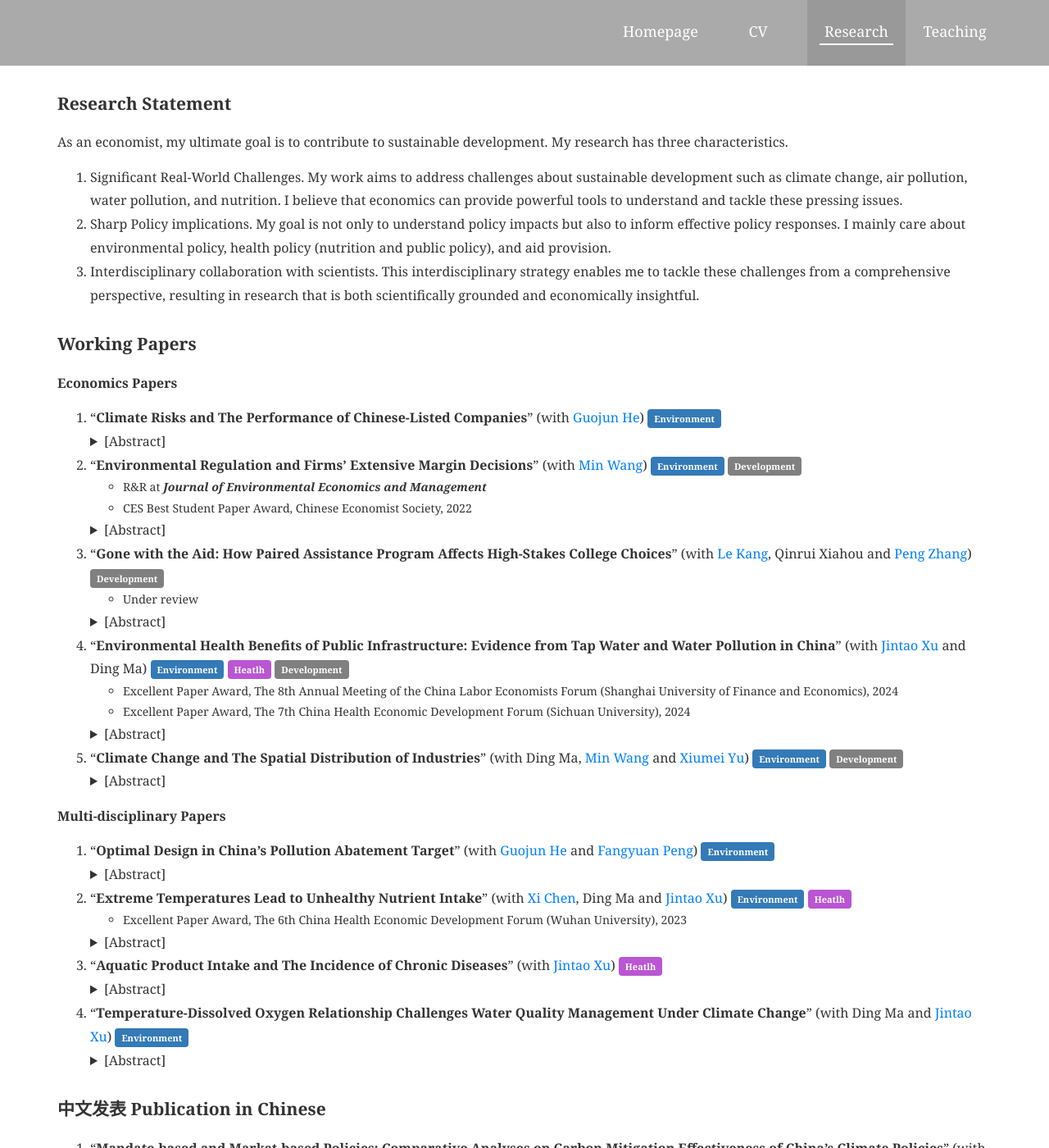
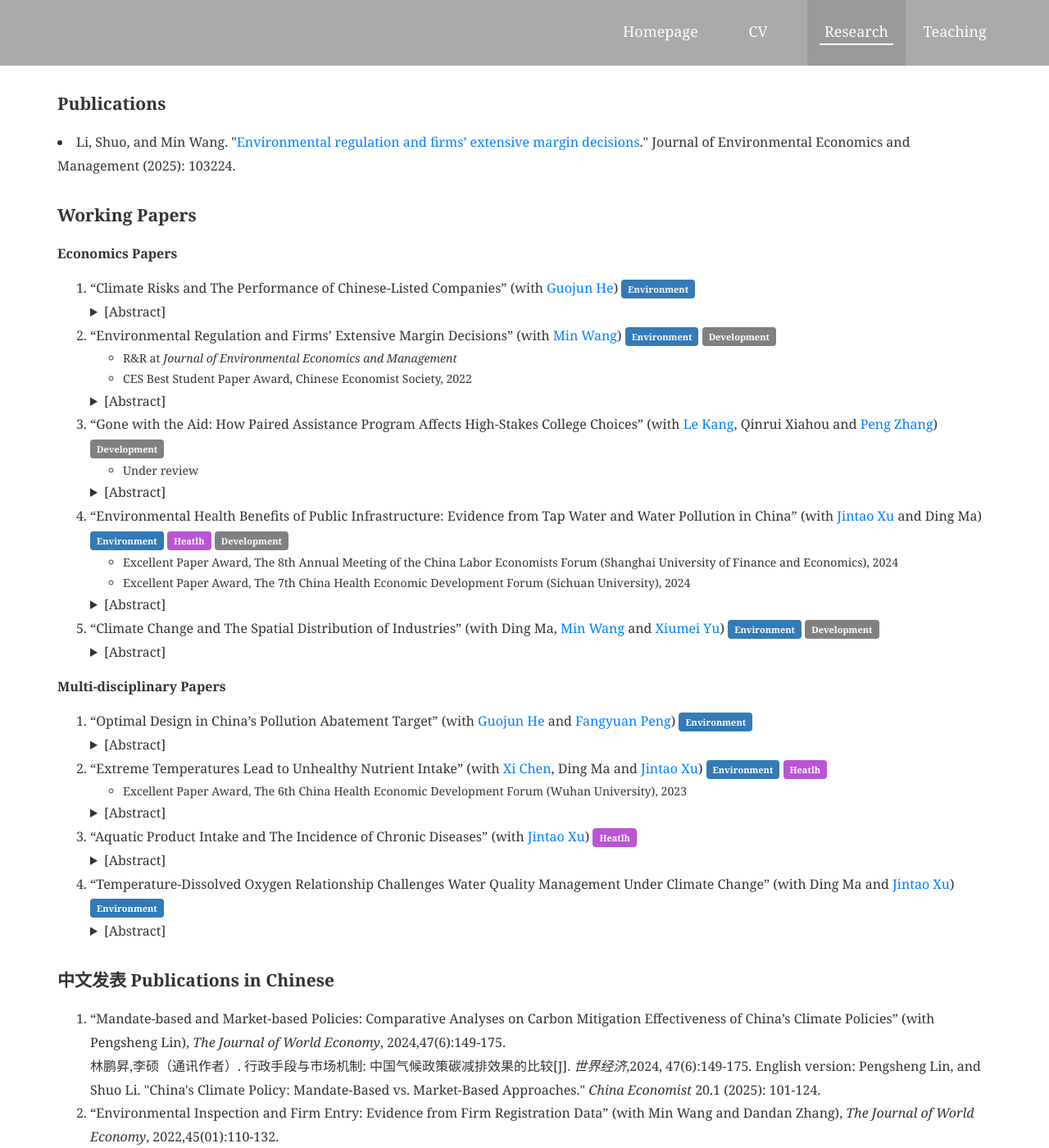
Before and after one commit to shuoliecon/shuoliecon.github.io, a Jekyll site: the page built from pages/_research/index.md, in a window 1280 px wide and 1400 px high. Shown: the whole window at 82% size. Built offline with Jekyll 4.4.1, drawn with Linux system fonts in a browser that asks for light colours; some of the changed text lies outside the part shown.

Commit message:
Update index.md

```diff
--- a/pages/_research/index.md
+++ b/pages/_research/index.md
@@ -4,42 +4,38 @@ title: Research
 no_heading: true
 ---
 
-## Research Statement
-As an economist, my ultimate goal is to contribute to sustainable development. My research has three characteristics.
 
-1. Significant Real-World Challenges. My work aims to address challenges about sustainable development such as climate change, air pollution, water pollution, and nutrition. I believe that economics can provide powerful tools to understand and tackle these pressing issues.
+## Publications
 
-2. Sharp Policy implications. My goal is not only to understand policy impacts but also to inform effective policy responses. I mainly care about environmental policy, health policy (nutrition and public policy), and aid provision.
-
-3. Interdisciplinary collaboration with scientists. This interdisciplinary strategy enables me to tackle these challenges from a comprehensive perspective, resulting in research that is both scientifically grounded and economically insightful.
+<li> Li, Shuo, and Min Wang. "<a href="(https://www.sciencedirect.com/science/article/pii/S0095069625001081)/">Environmental regulation and firms’ extensive margin decisions</a>." Journal of Environmental Economics and Management (2025): 103224.</li>
 
 ## Working Papers
 
 #### Economics Papers
 
 <ol>
-<li> “<b>Climate Risks and The Performance of Chinese-Listed Companies</b>” (with <a href="https://www.guojunhe.com/">Guojun He</a>) <span class="label label-a">Environment</span></li>
+<li> “Climate Risks and The Performance of Chinese-Listed Companies” (with <a href="https://www.guojunhe.com/">Guojun He</a>) <span class="label label-a">Environment</span></li>
 <span class="glyphicon glyphicon-star" aria-hidden="true"></span> <details><summary>[Abstract]</summary>This paper investigates the impact of physical climate risks on the performance of publicly listed companies in China over nearly two decades. We collect comprehensive climate risk data from multiple sources, including extreme high and low temperatures, droughts, floods, and typhoons, and incorporate various forms of physical climate risks into our analysis. Employing a two-way fixed effects model for company-by-year panel data, we analyze the effects of these risks on company profitability, measured by Return on Assets (ROA). Our findings indicate that the exposure of subsidiaries to climate risks has a significantly negative impact on profitability, while the exposure of headquarters is inconsequential. We also examine the adaptation strategies employed by companies in response to climate risks and find that aggregate-level adaptation outperforms firm-specific counterparts in China. The paper further investigates the stock market’s reaction to physical climate risks and reveals that the stock market has scarcely accounted for the impacts of these risks in comparison to the measure of accounting profitability. Our study contributes to the climate finance literature by providing evidence of the effects of physical climate risks on company performance in China and highlighting the importance of considering subsidiaries’ climate risks and adaptation strategies.</details>
 
 
-<li>“<b>Environmental Regulation and Firms’ Extensive Margin Decisions</b>” (with <a href="https://en.nsd.pku.edu.cn/faculty/fulltime/w/240007.htm">Min Wang</a>) <span class="label label-a">Environment</span> <span class="label label-f">Development</span></li>
-<ul><li>R&R at <b><i>Journal of Environmental Economics and Management</i></b></li></ul>
+<li>“Environmental Regulation and Firms’ Extensive Margin Decisions” (with <a href="https://en.nsd.pku.edu.cn/faculty/fulltime/w/240007.htm">Min Wang</a>) <span class="label label-a">Environment</span> <span class="label label-f">Development</span></li>
+<ul><li>R&R at <i>Journal of Environmental Economics and Management</i></li></ul>
 <ul><li>CES Best Student Paper Award, Chinese Economist Society, 2022</li></ul>
 <details><summary>[Abstract]</summary>The paper explores the impacts of environmental regulation on Chinese firms’ extensive margin decisions and consequent changes in the market structure of regulated industries. Although environmental regulation deters firm entry and increases firm exit, it asymmetrically targets entrants more than incumbents. Through the market selection mechanism, large and private entrants are less inclined to enter the market in response to regulation, while small incumbents are more likely to exit. We finally examine whether incumbents in regulated cities adjust their inter-city investments to non-regulated cities and find no significant results, alleviating concerns regarding the regulation’s spatial spillover effects.</details>
 
 
-<li>“<b>Gone with the Aid: How Paired Assistance Program Affects High-Stakes College Choices</b>” (with <a href="https://sites.google.com/view/lekang/home">Le Kang</a>, Qinrui Xiahou and <a href="https://pengzhang.weebly.com">Peng Zhang</a>) <span class="label label-f">Development</span></li>
+<li>“Gone with the Aid: How Paired Assistance Program Affects High-Stakes College Choices” (with <a href="https://sites.google.com/view/lekang/home">Le Kang</a>, Qinrui Xiahou and <a href="https://pengzhang.weebly.com">Peng Zhang</a>) <span class="label label-f">Development</span></li>
 <ul><li>Under review</li></ul>
 <details><summary>[Abstract]</summary>As the world contends with persistent poverty and losses from natural disasters, the provision of aid becomes increasingly vital. However, the empirical examination of the mutual benefits of aid is complicated due to endogeneity concerns. This paper provides a novel perspective on the unintended consequences of aid by exploring a post-earthquake reconstruction program in China. Leveraging the quasi-random pair assignment, we find a 40% increase in students from aided counties choosing universities in donor provinces, with stronger responses from high-achieving and engineering students. Besides, attending universities in donor provinces can increase students’ likelihood of migrating to these provinces and lifetime earnings by 26.43%. This paper underscores the potential benefits of aid for both providers and recipients: providers can attract skilled individuals and garner affinity from aided regions, and recipients can experience lifelong benefits.</details>
 
 
-<li>“<b>Environmental Health Benefits of Public Infrastructure: Evidence from Tap Water and Water Pollution in China</b>” (with <a href="https://en.nsd.pku.edu.cn/faculty/fulltime/x/239550.htm">Jintao Xu</a> and Ding Ma) <span class="label label-a">Environment</span> <span class="label label-e">Heatlh</span> <span class="label label-f">Development</span></li>
+<li>“Environmental Health Benefits of Public Infrastructure: Evidence from Tap Water and Water Pollution in China” (with <a href="https://en.nsd.pku.edu.cn/faculty/fulltime/x/239550.htm">Jintao Xu</a> and Ding Ma) <span class="label label-a">Environment</span> <span class="label label-e">Heatlh</span> <span class="label label-f">Development</span></li>
 <ul><li>Excellent Paper Award, The 8th Annual Meeting of the China Labor Economists Forum (Shanghai University of Finance and Economics), 2024</li></ul>
 <ul><li>Excellent Paper Award, The 7th China Health Economic Development Forum (Sichuan University), 2024</li></ul>
 <details><summary>[Abstract]</summary>Based on data from the China Health and Nutrition Survey and Surface Water Quality Weekly Report, we estimate the effects of water pollution, tap water, and their interaction on individual health status. Using the panel IV regression method, we find that water pollution significantly increases the morbidity rate, while ignoring the different levels of pollution exposure caused by the use of tap water may lead to a serious underestimate of the impact of water pollution. Regression results show that tap water can offset about 60% of the negative health effects of water pollution, and the non-offsetting part may come from pollutants that cannot be eliminated by treatment processes in waterworks. Further analysis finds that the long-term health benefits of tap water are one order of magnitude higher than the short-term health benefits, suggesting that sustained water quality improvement has a long-term impact on health. Finally, comparing the disease cost and the total health cost caused by water pollution, we find that nearly 2/3 of the health cost can be attributed to the disease cost. As one of the most important infrastructure investments, the adoption of tap water greatly eliminates the negative impact of water pollution on the health of Chinese residents. This has important general implications for low-income countries with a low proportion of tap water supply.</details>
 
 
-<li>“<b>Climate Change and The Spatial Distribution of Industries</b>” (with Ding Ma, <a href="https://en.nsd.pku.edu.cn/faculty/fulltime/w/240007.htm">Min Wang</a> and <a href="https://csxy.zuel.edu.cn/2019/1104/c7501a227525/page.htm">Xiumei Yu</a>)
+<li>“Climate Change and The Spatial Distribution of Industries” (with Ding Ma, <a href="https://en.nsd.pku.edu.cn/faculty/fulltime/w/240007.htm">Min Wang</a> and <a href="https://csxy.zuel.edu.cn/2019/1104/c7501a227525/page.htm">Xiumei Yu</a>)
 <span class="label label-a">Environment</span> <span class="label label-f">Development</span></li>
 <details><summary>[Abstract]</summary>This paper explores the impacts of long-term temperature changes on the spatial distribution of industries, focusing on temperature effects on firm entry and exit. Using the information on all firms registered in China, we find a robust inverted U-shaped relationship between temperature change and firm entry and a significant relationship between high temperature and firm exit. This result indicates that extreme cold or hot temperatures reduce firm entry and increase firm exit. The effects are more significant for large firms and differ across sectors. In response to extreme temperatures, firms may migrate across regions through inter-regional equity investments to create new firms. The long-run projection shows that climate change may significantly reshape the spatial distribution of industries.</details>
 </ol>
@@ -47,38 +43,38 @@ As an economist, my ultimate goal is to contribute to sustainable development. M
 #### Multi-disciplinary Papers
 
 <ol>
-<li>“<b>Optimal Design in China’s Pollution Abatement Target</b>” (with <a href="https://www.guojunhe.com/">Guojun He</a> and <a href="https://www.fangyuanpeng.com/home">Fangyuan Peng</a>) <span class="label label-a">Environment</span> </li>
+<li>“Optimal Design in China’s Pollution Abatement Target” (with <a href="https://www.guojunhe.com/">Guojun He</a> and <a href="https://www.fangyuanpeng.com/home">Fangyuan Peng</a>) <span class="label label-a">Environment</span> </li>
 <details><summary>[Abstract]</summary>Addressing air pollution is a critical challenge. Traditional air pollution regulations chiefly focus on areas with the highest pollution levels. However, the regions with the most significant pollution levels may not always be the primary contributors to nationwide pollution due to the long-distance transport of air pollutants. This paper uses high-frequency backward trajectory data to examine the spillover effects of PM2.5 pollution in China from 2015 to 2023. The city-pair regression demonstrates a statistically significant positive association between the pollution levels in source and destination cities. Notably, the geographic distribution of air pollution spillover impact substantially diverges from the pattern of PM2.5 concentration, highlighting a discrepancy between local air pollution levels and their national contributions. This study further shows that China’s past city-level PM2.5 reduction targets were mainly based on PM2.5 concentration rather than the local air pollution’s contribution to national levels, indicating a potential loss in efficiency. Finally, the paper suggests an alternative pollution reduction target allocation strategy that considers spillover effects. The findings imply that China has disproportionately concentrated on the most polluted cities while under-responding to many less-polluted cities with significant spillover impacts.</details>
 
 
-<li>“<b>Extreme Temperatures Lead to Unhealthy Nutrient Intake</b>” (with <a href="https://ysph.yale.edu/profile/xi-chen/">Xi Chen</a>, Ding Ma and <a href="https://en.nsd.pku.edu.cn/faculty/fulltime/x/239550.htm">Jintao Xu</a>)  <span class="label label-a">Environment</span> <span class="label label-e">Heatlh</span></li>
+<li>“Extreme Temperatures Lead to Unhealthy Nutrient Intake” (with <a href="https://ysph.yale.edu/profile/xi-chen/">Xi Chen</a>, Ding Ma and <a href="https://en.nsd.pku.edu.cn/faculty/fulltime/x/239550.htm">Jintao Xu</a>)  <span class="label label-a">Environment</span> <span class="label label-e">Heatlh</span></li>
 <ul><li>Excellent Paper Award, The 6th China Health Economic Development Forum (Wuhan University), 2023</li></ul>
 <details><summary>[Abstract]</summary>Climate change-induced extreme temperatures threaten agriculture and exacerbate global food insecurity. While the temperature effects on food supply are well-known, we provide the first evidence of short-term fluctuations in extreme temperatures influencing food consumption and nutrition intake in China over two decades. The fixed effect models demonstrate that extreme heat reduces carbohydrate and protein intake without affecting fat consumption, whereas cold weather increases all of them and has a largest effect on fat consumption. Vegetable consumption significantly decreases during extreme heat, while dried legume intake notably increases during extreme cold. In contrast, cereal consumption peaks on hot days and declines on cold days. This paper reveals that air conditioners, fans, and heating systems effectively mitigate the impact of temperature extremes, while refrigerators offer minimal benefits. Thus, biological appetite, rather than food accessibility, primarily drives nutrient intake during extreme temperatures. Besides, rural, low-income, male, and child populations exhibit lower vulnerability. Our study suggests climate change may highly decrease the intake of carbohydrate and protein, but not in the same proportion as fat, offering a novel perspective on the temperature-health nexus.</details>
 
 
-<li>“<b>Aquatic Product Intake and The Incidence of Chronic Diseases</b>” (with <a href="https://en.nsd.pku.edu.cn/faculty/fulltime/x/239550.htm">Jintao Xu</a>) <span class="label label-e">Heatlh</span></li>
+<li>“Aquatic Product Intake and The Incidence of Chronic Diseases” (with <a href="https://en.nsd.pku.edu.cn/faculty/fulltime/x/239550.htm">Jintao Xu</a>) <span class="label label-e">Heatlh</span></li>
 <details><summary>[Abstract]</summary>This paper employs a Cox proportional hazard model to examine the impact of aquatic product consumption on the risk of four noncommunicable diseases (NCDs) in China, including hypertension, diabetes, heart attack, and stroke. Since the effect of food consumption on health outcomes may be nonlinear, this paper utilizes a nonparametric binned approach to encapsulate the nonlinear effect of aquatic product consumption, exploring the optimal level of intake. Our findings suggest that, compared to no aquatic product intake, consuming less than 100 g/week of aquatic products significantly diminishes the risk of most NCDs. However, we did not find substantial evidence supporting the recommended amount (280-525 g per week) of aquatic product consumption suggested by the Chinese dietary guidelines. This paper has significant implications for diet and nutrition policies.</details>
 
-<li>“<b>Temperature-Dissolved Oxygen Relationship Challenges Water Quality Management Under Climate Change</b>” (with Ding Ma and <a href="https://en.nsd.pku.edu.cn/faculty/fulltime/x/239550.htm">Jintao Xu</a>) <span class="label label-a">Environment</span> </li>
+<li>“Temperature-Dissolved Oxygen Relationship Challenges Water Quality Management Under Climate Change” (with Ding Ma and <a href="https://en.nsd.pku.edu.cn/faculty/fulltime/x/239550.htm">Jintao Xu</a>) <span class="label label-a">Environment</span> </li>
 <details><summary>[Abstract]</summary>Climate change significantly affects various pollution issues, including water quality. This paper explores the influence of temperature on water pollution indicators using a dataset from almost 150 water monitoring stations in China from 2004 to 2017. The study reveals a dominant correlation between dissolved oxygen concentration and air temperature, significantly affecting the seasonal patterns of water pollution indicators. The paper further highlights the potential bias in water quality assessments due to this temperature-dissolved oxygen relationship, leading to the overestimation of water toxicity in hot environments. The study recommends revising water quality standards to account for this correlation and suggests using dissolved oxygen saturation or concentration as indicators based on the purpose of the water source. The research underscores the crucial role of climate change in water quality management and has significant implications for sustainable development goals, emphasizing the need for integrated solutions. This paper contributes to understanding climate change’s impact on water quality and offers valuable insights for policymakers and environmental conservation efforts.</details>
 </ol>
 
-## 中文发表 Publication in Chinese
+## 中文发表 Publications in Chinese
 
 <ol>
-<li>“<b>Mandate-based and Market-based Policies: Comparative Analyses on Carbon Mitigation Effectiveness of China’s Climate Policies</b>” (with Pengsheng Lin), <b><i>The Journal of World Economy</i></b>, 2024,47(6):149-175.</li>
-林鹏昇,李硕（通讯作者）. 行政手段与市场机制: 中国气候政策碳减排效果的比较[J]. <b><i>世界经济</i></b>,2024, 47(6):149-175.
-English version: Pengsheng Lin, and Shuo Li. "China's Climate Policy: Mandate-Based vs. Market-Based Approaches." <b><i>China Economist</i></b> 20.1 (2025): 101-124.
+<li>“Mandate-based and Market-based Policies: Comparative Analyses on Carbon Mitigation Effectiveness of China’s Climate Policies” (with Pengsheng Lin), <i>The Journal of World Economy</i>, 2024,47(6):149-175.</li>
+林鹏昇,李硕（通讯作者）. 行政手段与市场机制: 中国气候政策碳减排效果的比较[J]. <i>世界经济</i>,2024, 47(6):149-175.
+English version: Pengsheng Lin, and Shuo Li. "China's Climate Policy: Mandate-Based vs. Market-Based Approaches." <i>China Economist</i> 20.1 (2025): 101-124.
 
-<li>“<b>Environmental Inspection and Firm Entry: Evidence from Firm Registration Data</b>” (with Min Wang and Dandan Zhang), <b><i>The Journal of World Economy</i></b>, 2022,45(01):110-132.</li>
-李硕,王敏,张丹丹（通讯作者）.中央环保督察和企业进入:来自企业注册数据的证据[J].<b><i>世界经济</i></b>,2022,45(01):110-132.
+<li>“Environmental Inspection and Firm Entry: Evidence from Firm Registration Data” (with Min Wang and Dandan Zhang), <i>The Journal of World Economy</i>, 2022,45(01):110-132.</li>
+李硕,王敏,张丹丹（通讯作者）.中央环保督察和企业进入:来自企业注册数据的证据[J].<i>世界经济</i>,2022,45(01):110-132.
 
-<li>“<b>Environmental regulation and location choice of polluting enterprises: evidence from joint prevention and control policy for air pollution</b>” (with Wanqing Zhang), <b><i>China Population, Resources and Environment</i></b>, 2025,35(10):159-171.</li>
-张万卿,李硕（通讯作者）.环境规制与污染企业选址——来自大气污染联防联控政策的证据[J].<b><i>中国人口·资源与环境</i></b>,2025,35(10):159-171.
+<li>“Environmental regulation and location choice of polluting enterprises: evidence from joint prevention and control policy for air pollution” (with Wanqing Zhang), <i>China Population, Resources and Environment</i>, 2025,35(10):159-171.</li>
+张万卿,李硕（通讯作者）.环境规制与污染企业选址——来自大气污染联防联控政策的证据[J].<i>中国人口·资源与环境</i>,2025,35(10):159-171.
 
-<li>“<b>Effects of improved air quality on household consumption: empirical evidence from China Family Panel Studies</b>” (with Min Wang</a>), <b><i>China Population, Resources and Environment</i></b>, 2023,33(10):24-34.</li>
-李硕,王敏（通讯作者）.空气质量改善对居民消费的影响[J].<b><i>中国人口·资源与环境</i></b>,2023,33(10):24-34.
+<li>“Effects of improved air quality on household consumption: empirical evidence from China Family Panel Studies” (with Min Wang</a>), <i>China Population, Resources and Environment</i>, 2023,33(10):24-34.</li>
+李硕,王敏（通讯作者）.空气质量改善对居民消费的影响[J].<i>中国人口·资源与环境</i>,2023,33(10):24-34.
 
-<li>“<b>Trends in China’s surface water quality and control policy solutions</b>” (with Ding Ma), <b><i>China Population, Resources and Environment</i></b>, 2023,33(05):27-39.</li>
-马丁,李硕（通讯作者）.中国地表水水质变化趋势及治理政策应对[J].<b><i>中国人口·资源与环境</i></b>,2023,33(05):27-39.
+<li>“Trends in China’s surface water quality and control policy solutions” (with Ding Ma), <i>China Population, Resources and Environment</i>, 2023,33(05):27-39.</li>
+马丁,李硕（通讯作者）.中国地表水水质变化趋势及治理政策应对[J].<i>中国人口·资源与环境</i>,2023,33(05):27-39.
 </ol>
```
